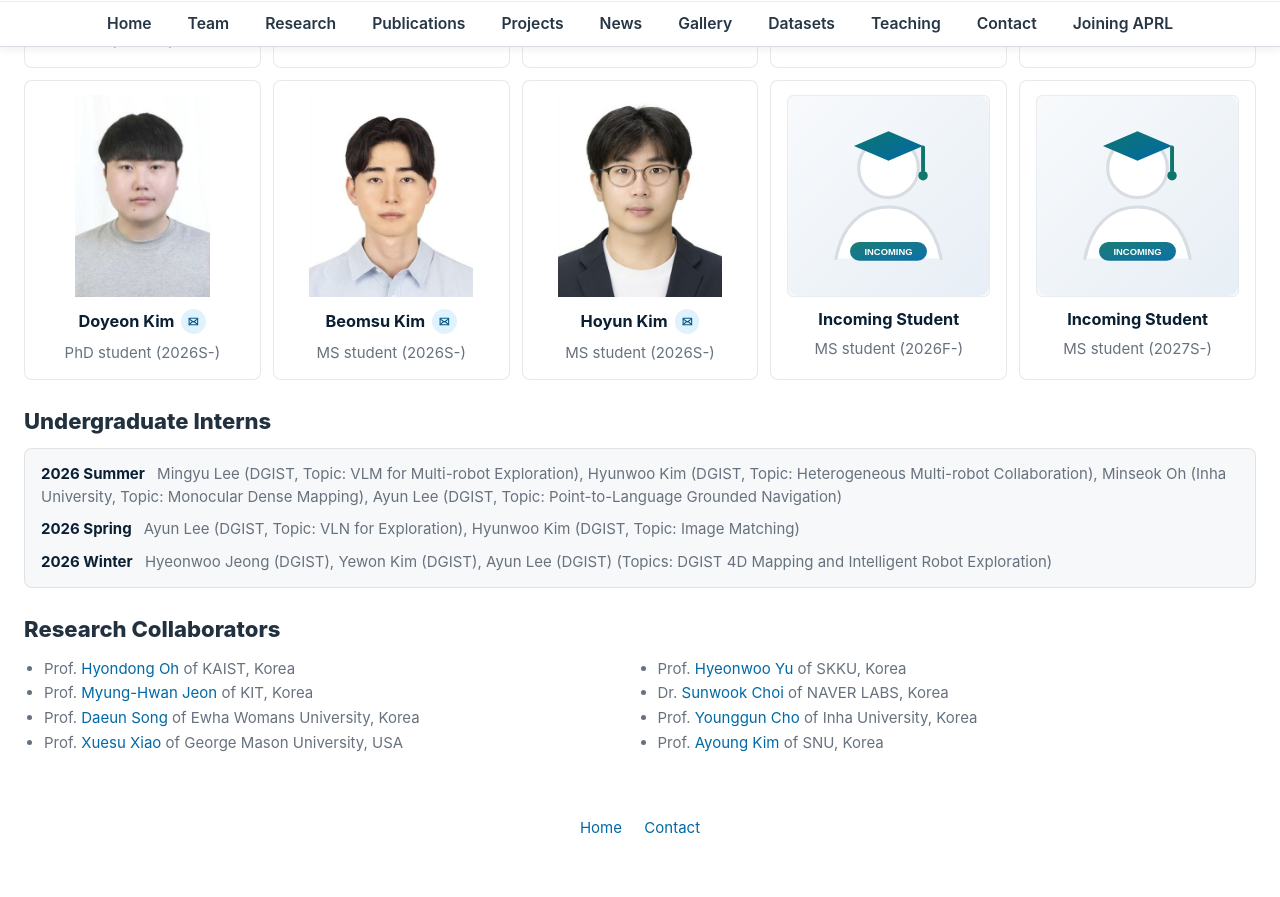
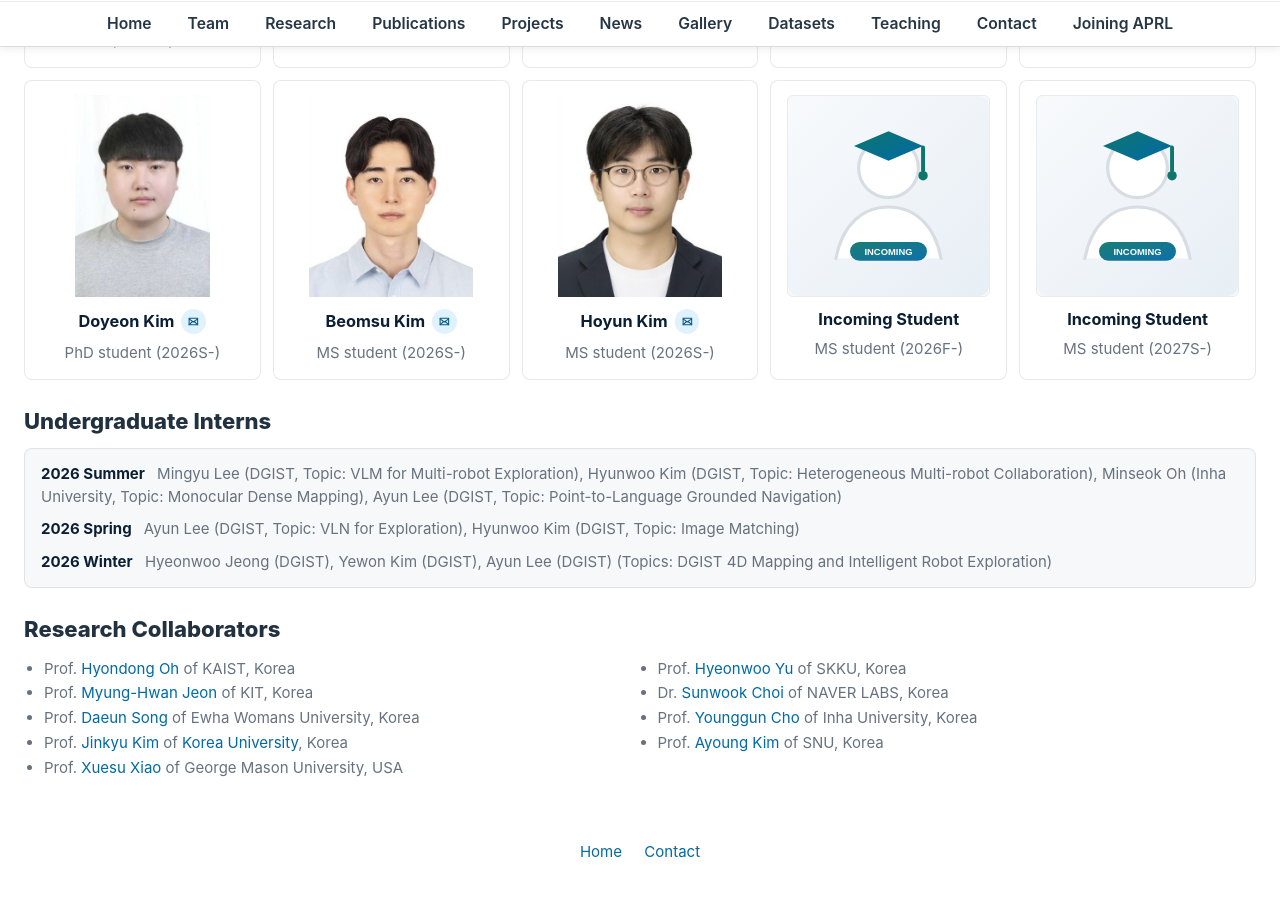
Before and after one commit to team-aprl/team-aprl.github.io, a Jekyll site: the page built from team.html, in a window 1280 px wide and 900 px high, scrolled down 1316 px. Shown: the top 897 px of the window. Built offline with Jekyll 4.4.1, drawn with Linux system fonts in a browser that asks for light colours; before the commit the page ends 2191 px from its top, so only the background shows below that.

Commit message:
Add Jinkyu Kim as research collaborator

```diff
--- a/team.html
+++ b/team.html
@@ -157,6 +157,7 @@ extra_scripts:
           <li>Prof. <a target="_blank" rel="noopener noreferrer" href="https://fair.kaist.ac.kr/people/instructor/">Hyondong Oh</a> of KAIST, Korea</li>
           <li>Prof. <a target="_blank" rel="noopener noreferrer" href="https://raivlab.github.io">Myung-Hwan Jeon</a> of KIT, Korea</li>
           <li>Prof. <a target="_blank" rel="noopener noreferrer" href="https://robotics.ewha.ac.kr/#members">Daeun Song</a> of Ewha Womans University, Korea</li>
+          <li>Prof. <a target="_blank" rel="noopener noreferrer" href="https://scholar.google.com/citations?user=-x3wvW8AAAAJ&amp;hl=ko">Jinkyu Kim</a> of <a target="_blank" rel="noopener noreferrer" href="https://scholar.google.com/citations?view_op=view_org&amp;hl=ko&amp;org=9221596361916041997">Korea University</a>, Korea</li>
           <li>Prof. <a target="_blank" rel="noopener noreferrer" href="https://robotixx.cs.gmu.edu/xx-men.html">Xuesu Xiao</a> of George Mason University, USA</li>
           <li>Prof. <a target="_blank" rel="noopener noreferrer" href="https://sites.google.com/view/hyeonwooyu/people/pi">Hyeonwoo Yu</a> of SKKU, Korea</li>
           <li>Dr. <a target="_blank" rel="noopener noreferrer" href="https://scholar.google.com/citations?user=R3W7dTsAAAAJ&amp;hl=ko">Sunwook Choi</a> of NAVER LABS, Korea</li>
```
